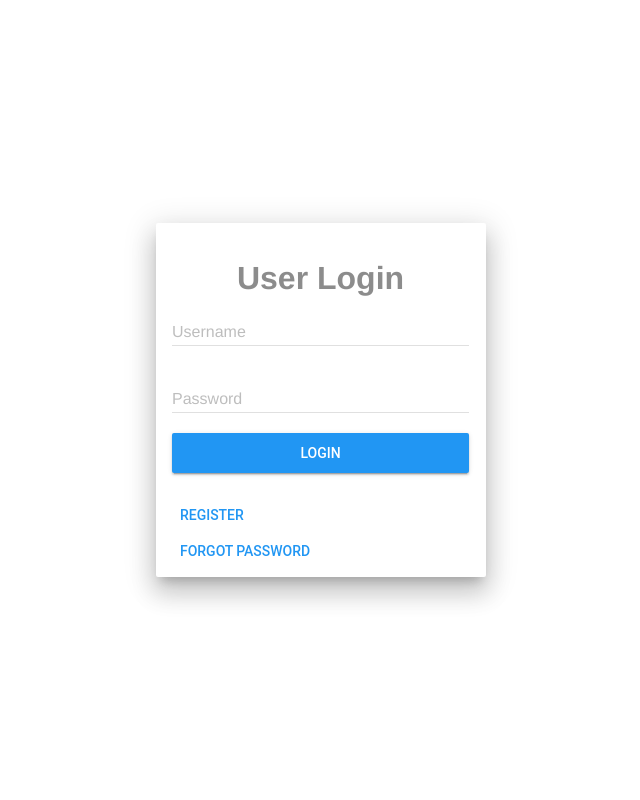
After one commit to Elizabethtown-College-CS-Club/feather, a Flask app: page /login in a window 1280 px wide. The commit adds this page. Shown: the whole page, without its empty margins (319-959 px from the left). Run offline with Flask 2, Linux system fonts and the light colour scheme.

Commit message:
Added registration

```diff
--- a/app.py
+++ b/app.py
@@ -1,34 +1,69 @@
 from flask import Flask
-from flask import render_template, request, redirect, url_for
+from flask import render_template, request, redirect, url_for, session
 
 app = Flask(__name__)
 app.debug = True
-app.secret_key = 'This is a random secret key.'
+app.secret_key = b'_MZqRP5HJE&M5mBXZ*pu3fnf8Um%?m$7'
 
 
 @app.route('/')
 def index():
-    return render_template('index.html')
+    """
+    This is the main landing page for logged in users.
+
+    :return: If session is invalid the user is redirected to the login page.
+    """
+
+    if 'username' in session:
+        return 'Logged in'
+    else:
+        return redirect(url_for('login'))
 
 
-@app.route('/handle_login', methods=['POST'])
-def handle_login():
-    if request.form['username'] == 'test':
-        return 'Test' + request.form['username'] + ' ' + request.form['password']
+@app.route('/login', methods=['POST', 'GET'])
+def login():
+    """
+    Handles the user login.
+
+    :return: Displays either user welcome page or redirects to login.
+    """
+    if request.method == 'GET':
+        return render_template('login.html', attempted=False)
     else:
-        return 'Wrong'
+        if request.form['username'] == 'test':
+            session['username'] = request.form['username']
+            return redirect(url_for('index'))
+        return render_template('login.html', attempted=True)
 
 
-@app.route('/dashboard')
-def dashboard():
-    return 'Dashboard home'
+@app.route('/logout')
+def logout():
+    """
+    Ends the session for the user.
+
+    :return: Redirects to login page.
+    """
+
+    session.pop('username', None)
+    return redirect(url_for('login'))
+
+
+@app.route('/register', methods=['POST', 'GET'])
+def register():
+    """
+    Handling user registration.
+
+    :return: Redirects to login page.
+    """
+    if request.method == 'POST':
+        print(request.form['first_name'],
+              request.form['last_name'],
+              request.form['email'],
+              request.form['username'],
+              request.form['password'])
+        return redirect(url_for('login'))
+    return render_template('register.html')
 
 
 if __name__ == '__main__':
-    app.run()
-
-
-"""
-This app in its current status is very insecure. Further measure should be taken to protect the end user from exploits.
-(CSRF)
-"""
+    app.run(debug=True)
--- a/static/style.css
+++ b/static/style.css
@@ -14,6 +14,3 @@
   padding-top: 30px;
   color: rgba(0, 0, 0, 0.45);
 }
-#forgotpassword{
-	float: right;
-}
--- /dev/null
+++ b/templates/login.html
@@ -0,0 +1,41 @@
+{% extends 'base.html' %}
+{% block content %}
+    {% if attempted %}
+    <div>
+        <script>alert('Wrong username or password');</script>
+    </div>
+    {% endif %}
+    <div class="mdl-layout mdl-js-layout">
+        <div id="login-container" class="mdl-card mdl-shadow--16dp">
+            <div class="mdl-card__supporting-text">
+                <div id="card-heading">
+                    User Login
+                </div>
+                <form method="post" accept-charset="utf-8" action="{{ url_for('login') }}">
+                    <div class="mdl-textfield mdl-js-textfield mdl-textfield--floating-label">
+                        <label class="mdl-textfield__label" for="username">Username</label>
+                        <input class="mdl-textfield__input" id="username" type="text" name="username"/>
+                    </div>
+                    <div class="mdl-textfield mdl-js-textfield mdl-textfield--floating-label">
+                        <label class="mdl-textfield__label" for="password">Password</label>
+                        <input class="mdl-textfield__input" type="password" id="password" name="password"/>
+                    </div>
+                    <button id="login-button"
+                            class="mdl-button mdl-js-button mdl-button--raised mdl-js-ripple-effect mdl-button--colored mdl-color-text--white"
+                            type="submit">
+                        Login
+                    </button>
+                </form>
+            </div>
+            <div class="mdl-card__actions">
+                <form action="{{ url_for('register') }}">
+                    <button class="mdl-button mdl-js-button mdl-button--primary">Register</button>
+                </form>
+                <form>
+                    <button class="mdl-button mdl-js-button mdl-button--primary">Forgot Password</button>
+                </form>
+
+            </div>
+        </div>
+    </div>
+{% endblock %}
```
Also changed, not shown: templates/register.html (renamed from templates/index.html, +14 -9 lines).
